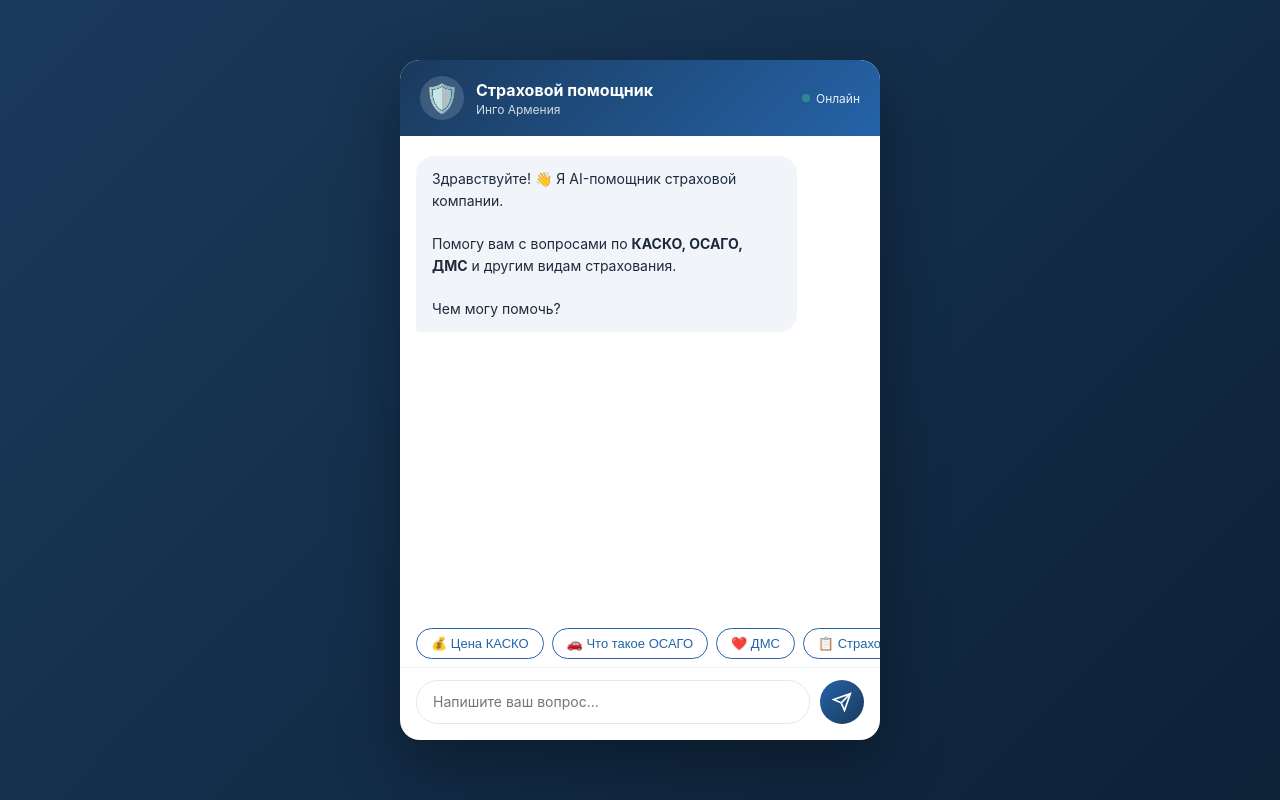
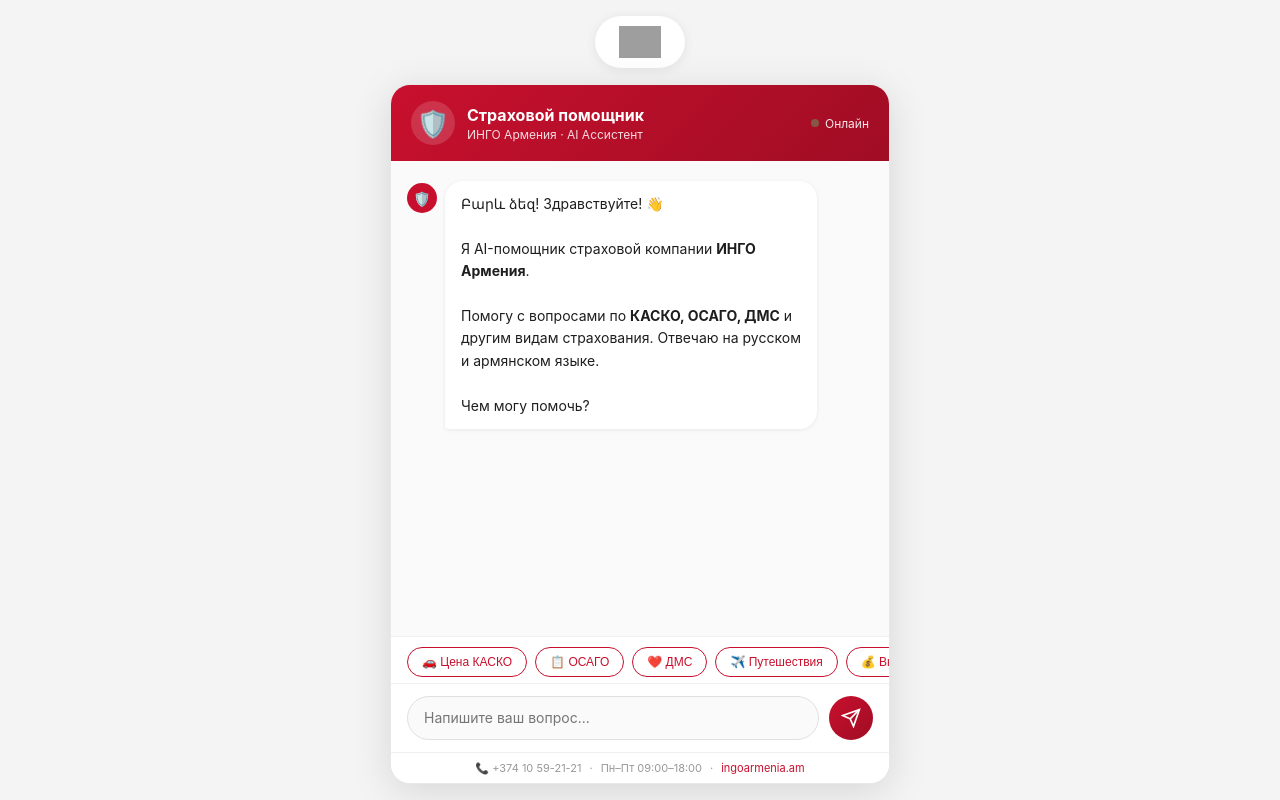
Before and after one commit to xNemesis-claude/insurance-bot, a website: page frontend/index.html in a window 1280 px wide. Drawn offline with Linux system fonts and the light colour scheme; grey boxes are pictures that could not be loaded.

Commit message:
Customize for Ingo Armenia - branding, prompts, contact info

```diff
--- a/frontend/index.html
+++ b/frontend/index.html
@@ -3,16 +3,22 @@
 <head>
   <meta charset="UTF-8" />
   <meta name="viewport" content="width=device-width, initial-scale=1.0" />
-  <title>Страховой помощник</title>
+  <title>ИНГО Армения — Страховой помощник</title>
   <link rel="stylesheet" href="style.css" />
 </head>
 <body>
+  <div class="page-bg">
+    <div class="brand-badge">
+      <img src="https://ingoarmenia.am/wp-content/themes/ingo/images/logo.png" alt="ИНГО Армения" onerror="this.style.display='none'; document.getElementById('logo-text').style.display='block'">
+      <span id="logo-text" style="display:none; font-weight:800; font-size:18px; color:#c8102e; letter-spacing:1px;">ИНГО АРМЕНИЯ</span>
+    </div>
+
     <div class="chat-wrapper">
       <div class="chat-header">
         <div class="header-avatar">🛡️</div>
         <div class="header-info">
           <div class="header-title">Страховой помощник</div>
-        <div class="header-subtitle" id="company-name">Инго Армения</div>
+          <div class="header-subtitle">ИНГО Армения · AI Ассистент</div>
         </div>
         <div class="header-status">
           <span class="status-dot"></span> Онлайн
@@ -21,19 +27,22 @@
 
       <div class="chat-messages" id="messages">
         <div class="message bot">
+          <div class="avatar">🛡️</div>
           <div class="bubble">
-          Здравствуйте! 👋 Я AI-помощник страховой компании.<br><br>
-          Помогу вам с вопросами по <strong>КАСКО, ОСАГО, ДМС</strong> и другим видам страхования.<br><br>
+            Բարև ձեզ! Здравствуйте! 👋<br><br>
+            Я AI-помощник страховой компании <strong>ИНГО Армения</strong>.<br><br>
+            Помогу с вопросами по <strong>КАСКО, ОСАГО, ДМС</strong> и другим видам страхования. Отвечаю на русском и армянском языке.<br><br>
             Чем могу помочь?
           </div>
         </div>
       </div>
 
       <div class="quick-actions" id="quick-actions">
-      <button onclick="sendQuick('Сколько стоит КАСКО?')">💰 Цена КАСКО</button>
-      <button onclick="sendQuick('Что такое ОСАГО?')">🚗 Что такое ОСАГО</button>
-      <button onclick="sendQuick('Как оформить ДМС?')">❤️ ДМС</button>
-      <button onclick="sendQuick('Как получить выплату по страховке?')">📋 Страховой случай</button>
+        <button onclick="sendQuick('Сколько стоит КАСКО?')">🚗 Цена КАСКО</button>
+        <button onclick="sendQuick('Что такое ОСАГО в Армении?')">📋 ОСАГО</button>
+        <button onclick="sendQuick('Расскажи про ДМС')">❤️ ДМС</button>
+        <button onclick="sendQuick('Как оформить страховку для путешествия?')">✈️ Путешествия</button>
+        <button onclick="sendQuick('Как получить выплату по страховому случаю?')">💰 Выплата</button>
       </div>
 
       <div class="chat-input-area">
@@ -50,6 +59,15 @@
           </svg>
         </button>
       </div>
+
+      <div class="chat-footer">
+        <span>📞 +374 10 59-21-21</span>
+        <span>·</span>
+        <span>Пн–Пт 09:00–18:00</span>
+        <span>·</span>
+        <a href="https://ingoarmenia.am" target="_blank">ingoarmenia.am</a>
+      </div>
+    </div>
   </div>
 
   <script src="app.js"></script>
--- a/frontend/style.css
+++ b/frontend/style.css
@@ -6,7 +6,7 @@
 
 body {
   font-family: -apple-system, BlinkMacSystemFont, 'Segoe UI', sans-serif;
-  background: linear-gradient(135deg, #1a3a5c 0%, #0d2137 100%);
+  background: #f4f4f4;
   min-height: 100vh;
   display: flex;
   align-items: center;
@@ -14,21 +14,47 @@ body {
   padding: 16px;
 }
 
+.page-bg {
+  display: flex;
+  flex-direction: column;
+  align-items: center;
+  gap: 16px;
+  width: 100%;
+}
+
+.brand-badge {
+  display: flex;
+  align-items: center;
+  justify-content: center;
+  gap: 10px;
+  background: #fff;
+  padding: 10px 24px;
+  border-radius: 30px;
+  box-shadow: 0 2px 12px rgba(0,0,0,0.08);
+}
+
+.brand-badge img {
+  height: 32px;
+  object-fit: contain;
+}
+
+/* Chat container */
 .chat-wrapper {
   width: 100%;
-  max-width: 480px;
-  height: 680px;
+  max-width: 500px;
+  height: 700px;
   background: #fff;
   border-radius: 20px;
-  box-shadow: 0 24px 64px rgba(0,0,0,0.35);
+  box-shadow: 0 8px 40px rgba(0,0,0,0.12);
   display: flex;
   flex-direction: column;
   overflow: hidden;
+  border: 1px solid #e8e8e8;
 }
 
-/* Header */
+/* Header — красный фирменный цвет ИНГО */
 .chat-header {
-  background: linear-gradient(135deg, #1a3a5c, #2563a8);
+  background: linear-gradient(135deg, #c8102e, #a00d24);
   color: #fff;
   padding: 16px 20px;
   display: flex;
@@ -38,7 +64,7 @@ body {
 }
 
 .header-avatar {
-  font-size: 28px;
+  font-size: 26px;
   width: 44px;
   height: 44px;
   background: rgba(255,255,255,0.15);
@@ -46,11 +72,12 @@ body {
   display: flex;
   align-items: center;
   justify-content: center;
+  flex-shrink: 0;
 }
 
 .header-info { flex: 1; }
 .header-title { font-size: 16px; font-weight: 700; }
-.header-subtitle { font-size: 12px; opacity: 0.8; margin-top: 2px; }
+.header-subtitle { font-size: 12px; opacity: 0.85; margin-top: 2px; }
 
 .header-status {
   font-size: 12px;
@@ -58,6 +85,7 @@ body {
   align-items: center;
   gap: 6px;
   opacity: 0.9;
+  white-space: nowrap;
 }
 
 .status-dot {
@@ -66,6 +94,7 @@ body {
   background: #4ade80;
   border-radius: 50%;
   animation: pulse 2s infinite;
+  flex-shrink: 0;
 }
 
 @keyframes pulse {
@@ -80,37 +109,53 @@ body {
   padding: 20px 16px 12px;
   display: flex;
   flex-direction: column;
-  gap: 12px;
+  gap: 14px;
   scroll-behavior: smooth;
+  background: #fafafa;
 }
 
 .chat-messages::-webkit-scrollbar { width: 4px; }
 .chat-messages::-webkit-scrollbar-track { background: transparent; }
-.chat-messages::-webkit-scrollbar-thumb { background: #d1d5db; border-radius: 2px; }
+.chat-messages::-webkit-scrollbar-thumb { background: #ddd; border-radius: 2px; }
 
 .message {
   display: flex;
-  max-width: 85%;
+  gap: 8px;
+  max-width: 88%;
 }
 
 .message.bot { align-self: flex-start; }
-.message.user { align-self: flex-end; }
+.message.user { align-self: flex-end; flex-direction: row-reverse; }
+
+.avatar {
+  width: 30px;
+  height: 30px;
+  background: #c8102e;
+  border-radius: 50%;
+  display: flex;
+  align-items: center;
+  justify-content: center;
+  font-size: 14px;
+  flex-shrink: 0;
+  margin-top: 2px;
+}
 
 .bubble {
   padding: 12px 16px;
   border-radius: 18px;
   font-size: 14px;
-  line-height: 1.55;
+  line-height: 1.6;
 }
 
 .message.bot .bubble {
-  background: #f1f5f9;
-  color: #1e293b;
+  background: #fff;
+  color: #1e1e1e;
   border-bottom-left-radius: 4px;
+  box-shadow: 0 1px 4px rgba(0,0,0,0.07);
 }
 
 .message.user .bubble {
-  background: linear-gradient(135deg, #2563a8, #1a3a5c);
+  background: linear-gradient(135deg, #c8102e, #a00d24);
   color: #fff;
   border-bottom-right-radius: 4px;
 }
@@ -119,14 +164,14 @@ body {
 .typing .bubble {
   display: flex;
   align-items: center;
-  gap: 4px;
+  gap: 5px;
   padding: 14px 18px;
 }
 
 .typing .dot {
   width: 7px;
   height: 7px;
-  background: #94a3b8;
+  background: #bbb;
   border-radius: 50%;
   animation: bounce 1.2s infinite;
 }
@@ -141,11 +186,13 @@ body {
 
 /* Quick actions */
 .quick-actions {
-  padding: 8px 16px;
+  padding: 10px 16px 6px;
   display: flex;
   gap: 8px;
   overflow-x: auto;
   flex-shrink: 0;
+  background: #fff;
+  border-top: 1px solid #f0f0f0;
 }
 
 .quick-actions::-webkit-scrollbar { display: none; }
@@ -153,53 +200,56 @@ body {
 .quick-actions button {
   white-space: nowrap;
   padding: 7px 14px;
-  border: 1.5px solid #2563a8;
+  border: 1.5px solid #c8102e;
   border-radius: 20px;
   background: transparent;
-  color: #2563a8;
-  font-size: 13px;
+  color: #c8102e;
+  font-size: 12px;
   cursor: pointer;
   transition: all 0.15s;
   flex-shrink: 0;
+  font-weight: 500;
 }
 
 .quick-actions button:hover {
-  background: #2563a8;
+  background: #c8102e;
   color: #fff;
 }
 
 /* Input area */
 .chat-input-area {
-  padding: 12px 16px 16px;
+  padding: 12px 16px;
   display: flex;
   gap: 10px;
   align-items: flex-end;
-  border-top: 1px solid #f1f5f9;
+  border-top: 1px solid #f0f0f0;
   flex-shrink: 0;
+  background: #fff;
 }
 
 textarea {
   flex: 1;
   resize: none;
-  border: 1.5px solid #e2e8f0;
+  border: 1.5px solid #e0e0e0;
   border-radius: 22px;
   padding: 11px 16px;
   font-size: 14px;
   font-family: inherit;
   outline: none;
-  max-height: 120px;
+  max-height: 100px;
   overflow-y: auto;
   line-height: 1.4;
   transition: border-color 0.15s;
+  background: #fafafa;
 }
 
-textarea:focus { border-color: #2563a8; }
+textarea:focus { border-color: #c8102e; background: #fff; }
 
 #send-btn {
   width: 44px;
   height: 44px;
   border-radius: 50%;
-  background: linear-gradient(135deg, #2563a8, #1a3a5c);
+  background: linear-gradient(135deg, #c8102e, #a00d24);
   border: none;
   color: #fff;
   display: flex;
@@ -212,3 +262,24 @@ textarea:focus { border-color: #2563a8; }
 
 #send-btn:hover { opacity: 0.9; transform: scale(1.05); }
 #send-btn:disabled { opacity: 0.4; cursor: not-allowed; transform: none; }
+
+/* Footer */
+.chat-footer {
+  padding: 8px 16px;
+  display: flex;
+  align-items: center;
+  justify-content: center;
+  gap: 8px;
+  font-size: 11px;
+  color: #999;
+  background: #fff;
+  border-top: 1px solid #f0f0f0;
+  flex-shrink: 0;
+}
+
+.chat-footer a {
+  color: #c8102e;
+  text-decoration: none;
+}
+
+.chat-footer a:hover { text-decoration: underline; }
```
Also changed, not shown: backend/prompts/insurance.js (+36 -20 lines), .claude/settings.local.json. Lines whose indentation alone changed are shown as unchanged.
